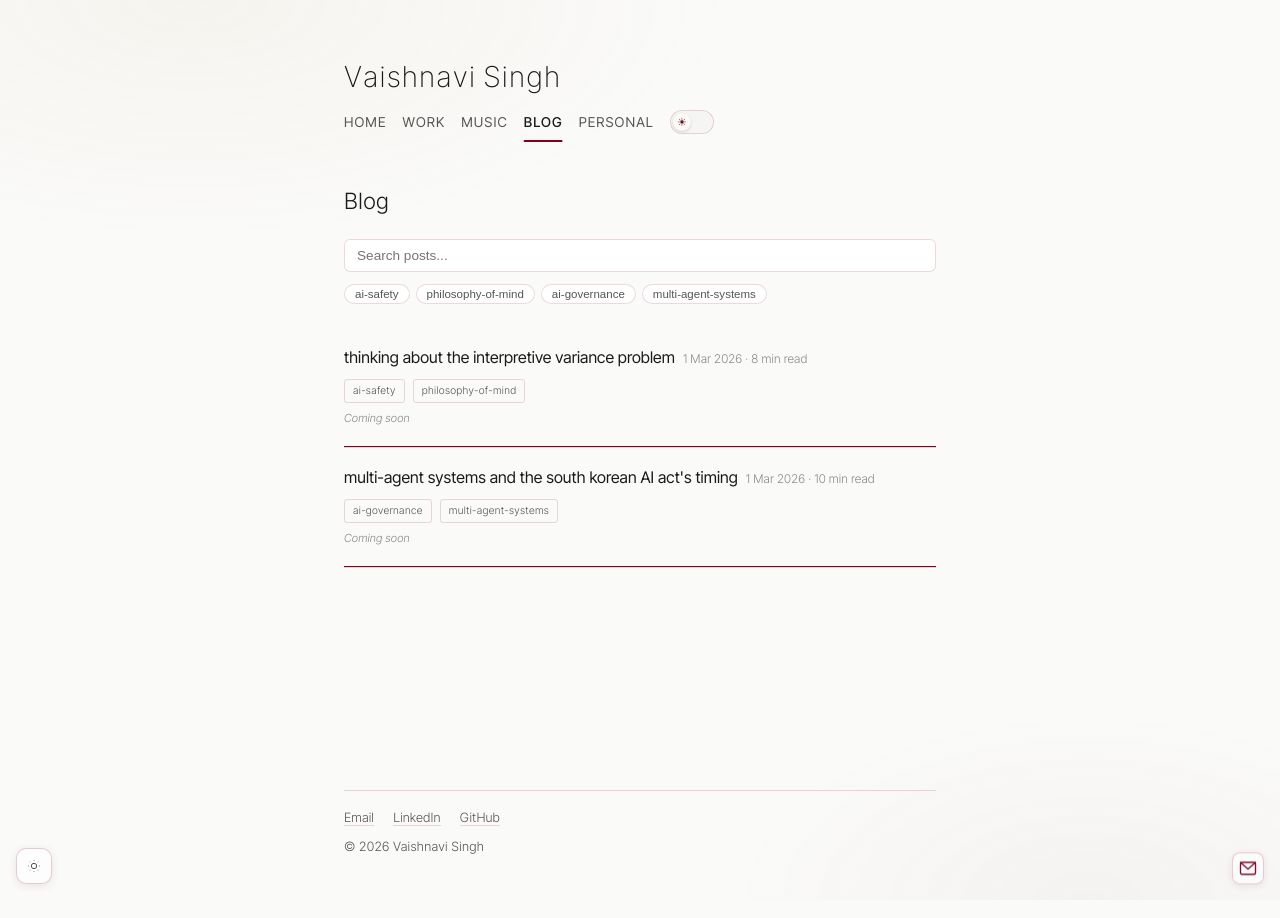
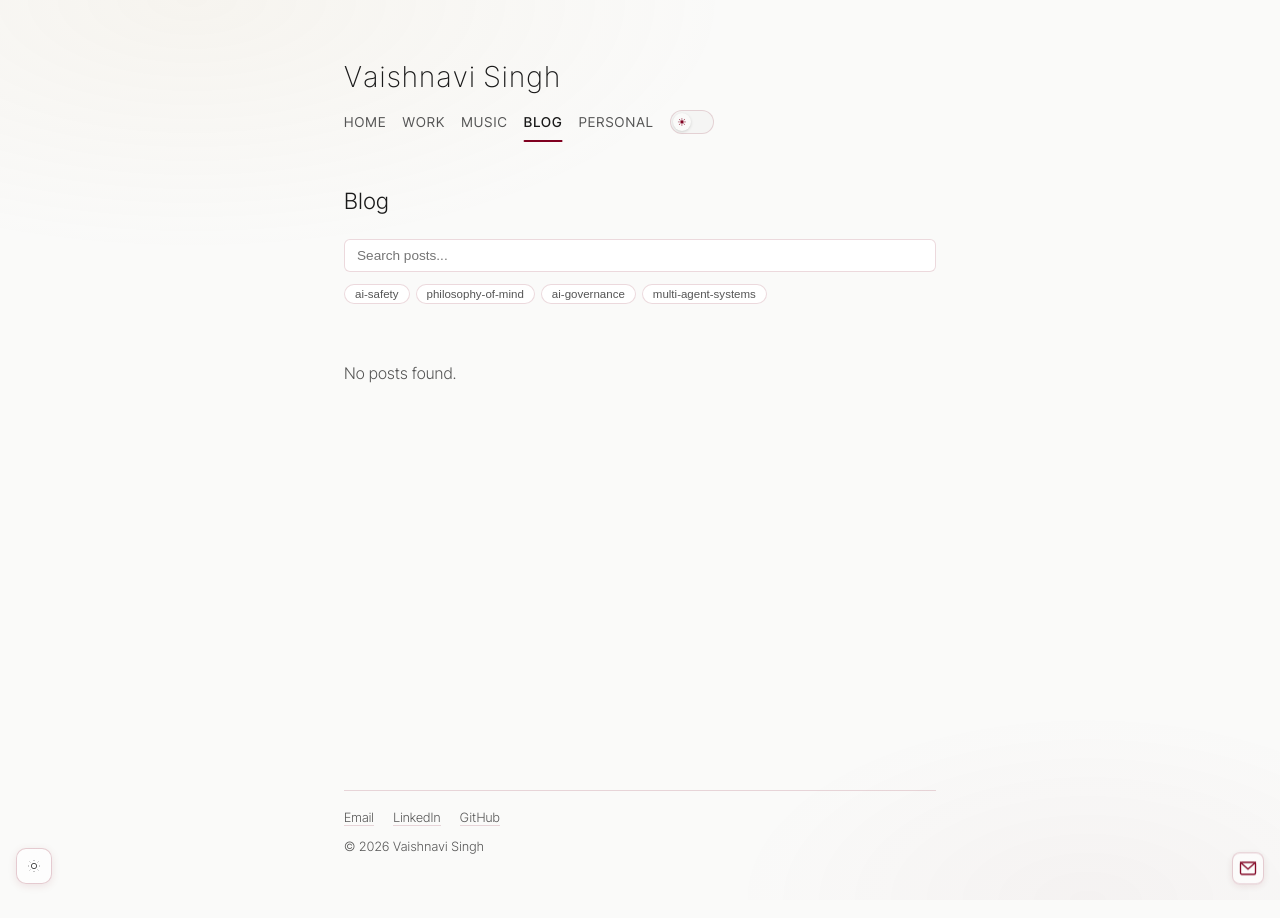
Before and after one commit to RogueTsar/myweb, a Jekyll site: the page built from blog.html, in a window 1280 px wide. Built offline with Jekyll 4.4.1, drawn with Linux system fonts in a browser that asks for light colours.

Commit message:
Fill research descriptions, hide blog posts, filter hidden status
- 8 research interest descriptions written based on site owner's bio
- Blog posts set to status: hidden (user wants them removed for now)
- Blog renderer now filters out posts with status 'hidden'

https://claude.ai/code/session_01QnjkrJEyRMfWrPYowFjHu2

```diff
--- a/assets/data/blog-posts.json
+++ b/assets/data/blog-posts.json
@@ -5,9 +5,9 @@
     "date": "2026-03-01",
     "tags": ["ai-safety", "philosophy-of-mind"],
     "readTime": 8,
-    "status": "coming-soon",
+    "status": "hidden",
     "section": "blog",
-    "excerpt": "[to be placed]"
+    "excerpt": ""
   },
   {
     "title": "multi-agent systems and the south korean AI act's timing",
@@ -15,8 +15,8 @@
     "date": "2026-03-01",
     "tags": ["ai-governance", "multi-agent-systems"],
     "readTime": 10,
-    "status": "coming-soon",
+    "status": "hidden",
     "section": "blog",
-    "excerpt": "[to be placed]"
+    "excerpt": ""
   }
 ]
--- a/assets/js/blog-renderer.js
+++ b/assets/js/blog-renderer.js
@@ -56,6 +56,9 @@
     function renderPosts() {
         var query = (searchInput ? searchInput.value : '').toLowerCase().trim();
         var filtered = posts.filter(function (p) {
+            // Hide hidden posts
+            if (p.status === 'hidden') return false;
+
             // Section filter — only show posts matching the page's section
             var pageSection = container.getAttribute('data-section') || 'blog';
             if (p.section && p.section !== pageSection) return false;
```
Also changed, not shown: assets/data/research-interests.json (+8 -8 lines).
